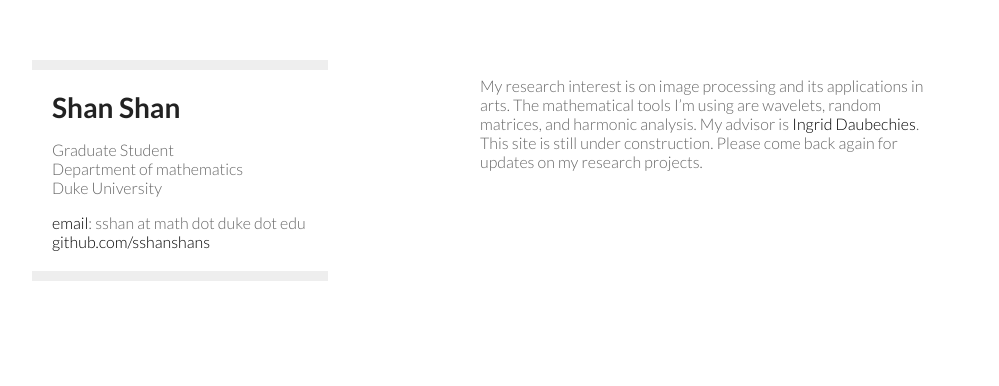
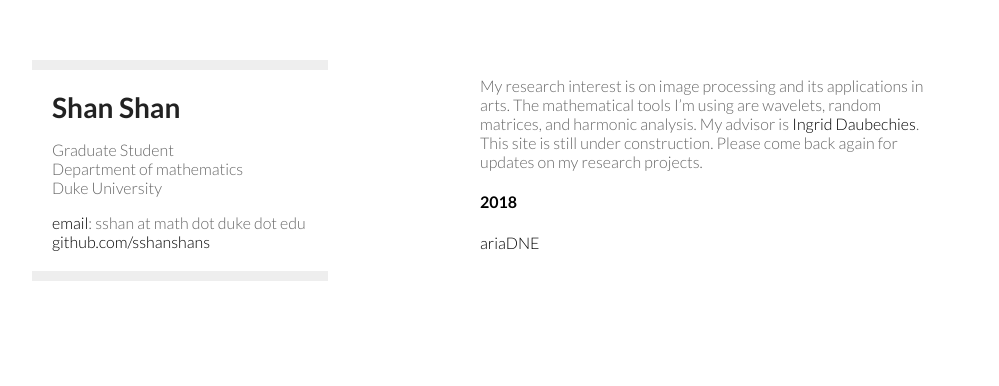
Before and after one commit to sshanshans/sshanshans.github.io, a Jekyll site: the page built from research/research.md, in a window 1280 px wide. Shown: the top 386 px of the page, without its empty margins (160-1159 px from the left). Built offline with Jekyll 4.4.1, drawn with Linux system fonts in a browser that asks for light colours.

Commit message:
research page

```diff
--- a/research/research.md
+++ b/research/research.md
@@ -5,3 +5,7 @@ description: Research
 ---
 
 My research interest is on image processing and its applications in arts. The mathematical tools I’m using are wavelets, random matrices, and harmonic analysis. My advisor is [Ingrid Daubechies](https://math.duke.edu/people/ingrid-daubechies). This site is still under construction. Please come back again for updates on my research projects.
+
+#### 2018
+
+[ariaDNE](/ariadne.html) <br />
```
